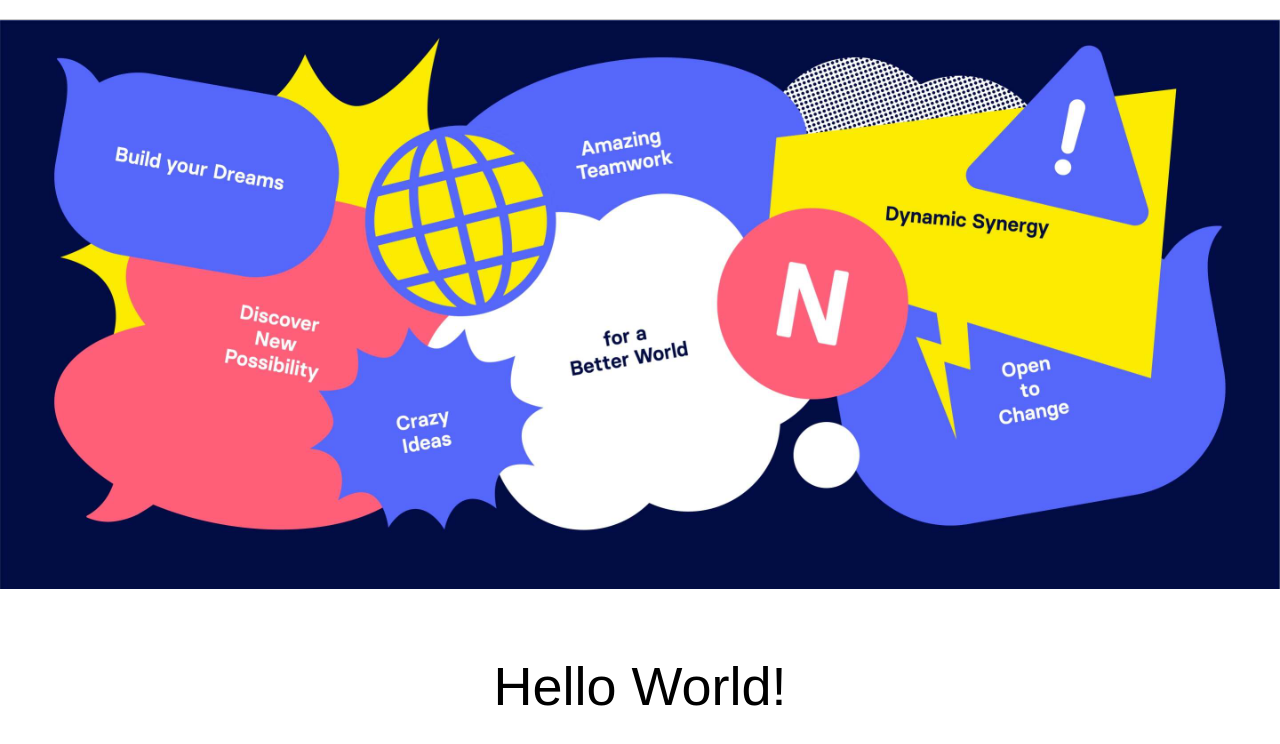
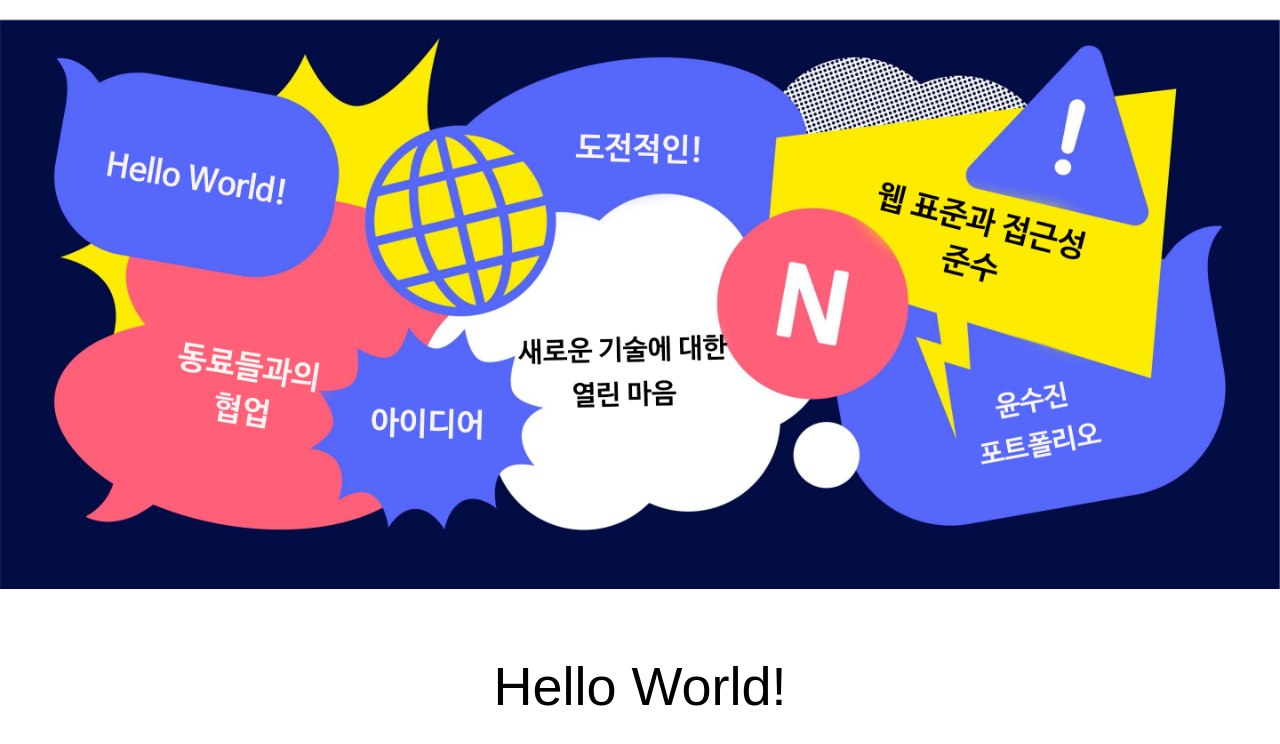
Before and after one commit to SSUJINYOON/main-portfolio, a plain HTML site: page index.html in a window 1280 px wide. Shown: the part 56-800 px from the top of the page. Drawn offline with nearby package versions, Linux system fonts and the light colour scheme; a web font is replaced by a local one.

Commit message:
second commit

```diff
--- a/index.html
+++ b/index.html
@@ -31,7 +31,7 @@
   </header>
 
   <main>
-    <img class="main-img" src="./images/main.jpg" alt="메인이미지">
+    <img class="main-img" src="./images/main.png" alt="메인이미지">
 
     <section class="section-own">
         <h2 class="hello">Hello World!</h2>
```
Also changed, not shown: images/main.jpg (deleted), images/main.png (added).
